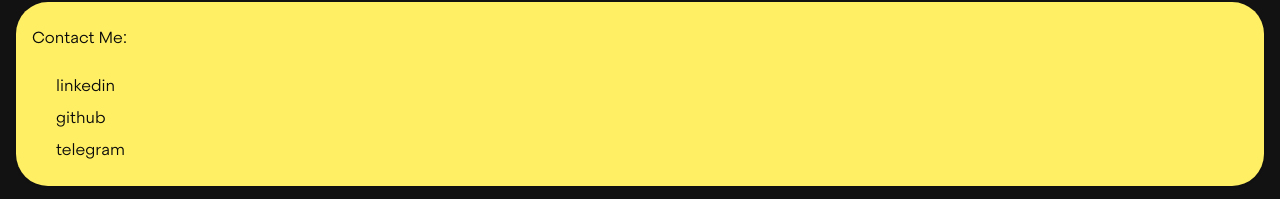
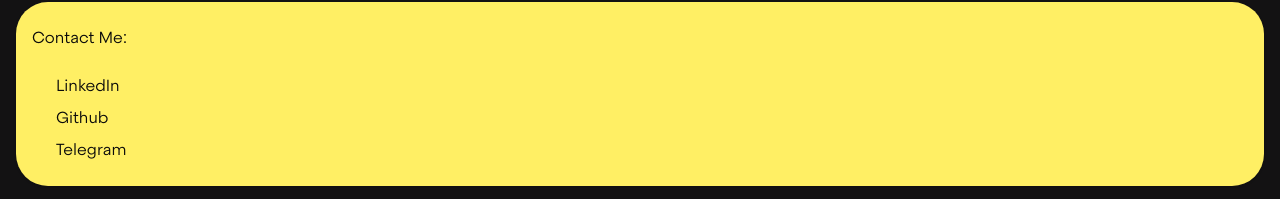
Before and after one commit to Stasn13/Portfolio, a Next.js app: page / in a window 1280 px wide. Shown: the part 2530-2729 px from the top of the page. Built offline with nearby package versions, Linux system fonts and the light colour scheme; a web font is replaced by a local one.

Commit message:
enhance social syntax

```diff
--- a/src/app/page.tsx
+++ b/src/app/page.tsx
@@ -123,11 +123,11 @@
           <h2>Contact Me:</h2>
           <CardContent className="flex flex-col gap-2">
             <a href="https://www.linkedin.com/in/stanislav-gavrilenko/">
-              linkedin
+              LinkedIn
             </a>
-            <a href="https://github.com/Stasn13">github</a>
+            <a href="https://github.com/Stasn13">Github</a>
             {/* todo: need to add quicklink */}
-            <a href="https://t.me">telegram</a>
+            <a href="https://t.me">Telegram</a>
           </CardContent>
         </Card>
       </section>
```
